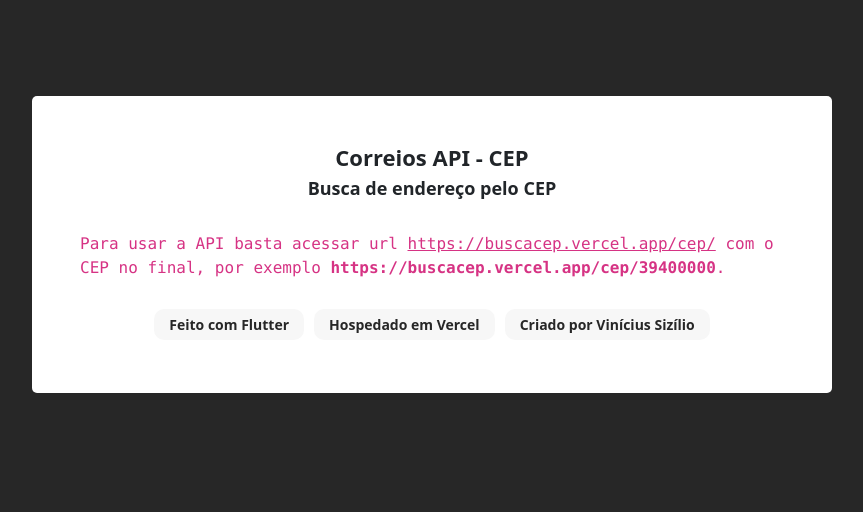
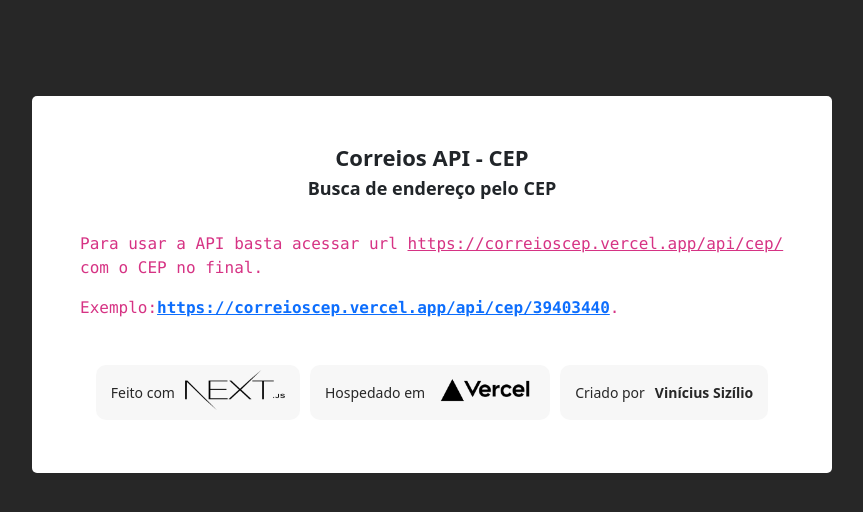
Before and after one commit to sizilio/buscacep, a Next.js app: page / in a window 1280 px wide. Shown: the top 512 px of the page, without its empty margins (208-1071 px from the left). Built offline with nearby package versions, Linux system fonts and the light colour scheme.

Commit message:
Correcao url

```diff
--- a/src/components/content.js
+++ b/src/components/content.js
@@ -1,5 +1,6 @@
 import Styles from '../../styles/scss/content.module.scss'
 import Image from 'next/image'
+import Link from 'next/link'
 
 export default function Content() {
     return (
@@ -9,13 +10,41 @@
                     <h1 className={Styles.name}>Correios API - CEP</h1>
                     <h2 className={Styles.idd}>Busca de endereço pelo CEP</h2>
                     <code className={Styles.text + " my-4"}>
-                        Para usar a API basta acessar url <u>https://buscacep.vercel.app/cep/</u> com o CEP no final,
-                        por exemplo <b>https://buscacep.vercel.app/cep/39400000</b>.
+                        <p>Para usar a API basta acessar url <u>https://correioscep.vercel.app/api/cep/</u> com o CEP no final.</p>
+                        <p className="mt-0">
+                            Exemplo:
+                            <b><a href="https://correioscep.vercel.app/api/cep/39403440" target="_blank">https://correioscep.vercel.app/api/cep/39403440</a></b>.
+                        </p>
                     </code>
                     <div className="mt-0">
-                        <span className={Styles.label}>Feito com <b>Flutter</b></span>
-                        <span className={Styles.label}>Hospedado em <b>Vercel</b></span>
-                        <span className={Styles.label}>Criado por <b>Vinícius Sizílio</b></span>
+                        <div className={Styles.label + " d-inline-flex align-items-center justify-content-center"}>
+                            <span>Feito com</span>
+                            <a href="https://nextjs.org/" target="_blank">
+                                <Image
+                                    src="/nextjs.png"
+                                    alt="NextJS"
+                                    width={100}
+                                    height={40}
+                                    className={Styles.image}
+                                />
+                            </a>
+                        </div>
+                        <div className={Styles.label + " d-inline-flex align-items-center justify-content-center"}>
+                            <span>Hospedado em</span>
+                            <a href="https://vercel.com/" target="_blank">
+                                <Image
+                                    src="/vercel.png"
+                                    alt="Vercel"
+                                    width={100}
+                                    height={40}
+                                    className={Styles.image}
+                                />
+                            </a>
+                        </div>
+                        <div className={Styles.label + " d-inline-flex align-items-center justify-content-center"}>
+                            <span>Criado por</span>
+                            Vinícius Sizílio
+                        </div>
                     </div>
                 </div>
             </div>
@@ -24,10 +53,4 @@
 }
 
 /*
-<Image
-                        src="/vinicius-sizilio.jpg"
-                        alt="Vinícius Sizílio"
-                        width={120}
-                        height={120}
-                        className={Styles.image}
-                    />*/
+*/
--- a/styles/scss/content.module.scss
+++ b/styles/scss/content.module.scss
@@ -7,7 +7,7 @@
 }
 
 .image {
-    border-radius: 50%;
+    display: inline-block
 }
 
 .name {
@@ -32,6 +32,11 @@
     padding: 5px 15px;
     margin: 5px;
     border-radius: 10px;
-    display: inline-block;
     text-align: center;
+    min-height: 55px;
+
+    span {
+        margin-right: 10px;
+        font-weight: lighter;
+    }
 }
```
Also changed, not shown: public/nextjs.png (added), public/vercel.png (added).
